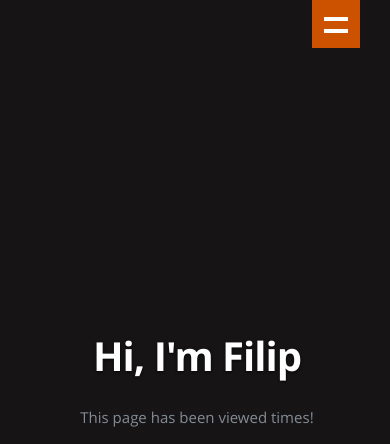
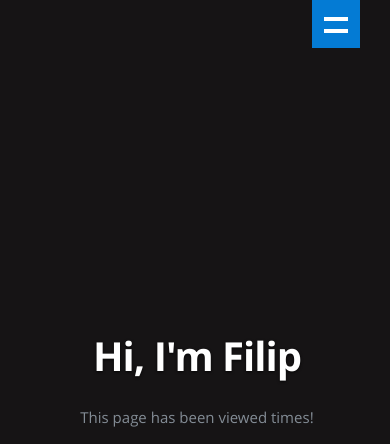
Before and after one commit to F-Kowal/cloud-resume, a plain HTML site: page src/frontend/index.html in a window 390 px wide. Shown: the top 444 px of the page. Drawn offline with nearby package versions, Linux system fonts and the light colour scheme; no server answers.

Commit message:
create workflows

```diff
--- a/src/frontend/css/media-queries.css
+++ b/src/frontend/css/media-queries.css
@@ -112,7 +112,7 @@
 	   width: 48px;
 		height: 48px;
 		text-align: left;
-		background-color: #CC5200;
+		background-color: #047bd4;
 		position: relative;
       border: none;
       float: right;
```
Also changed, not shown: 2 other files.
